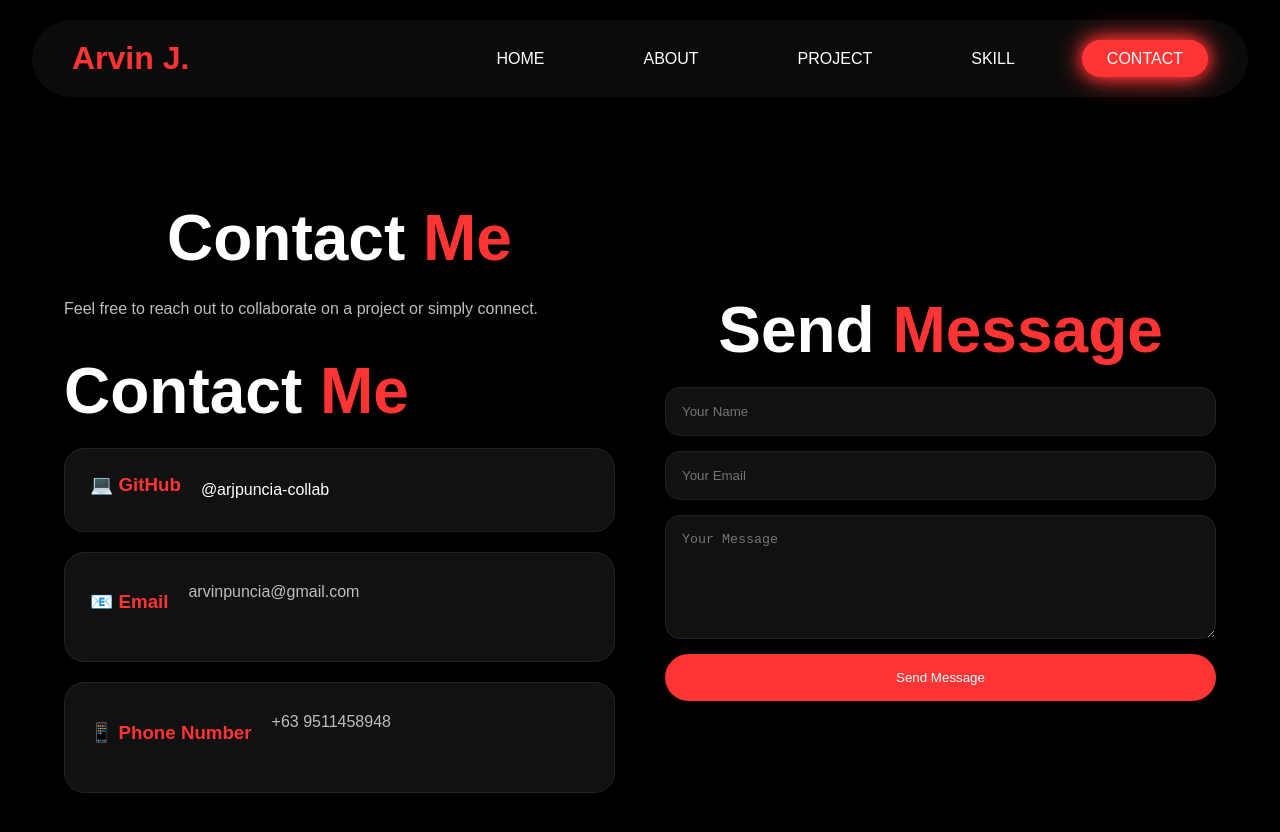
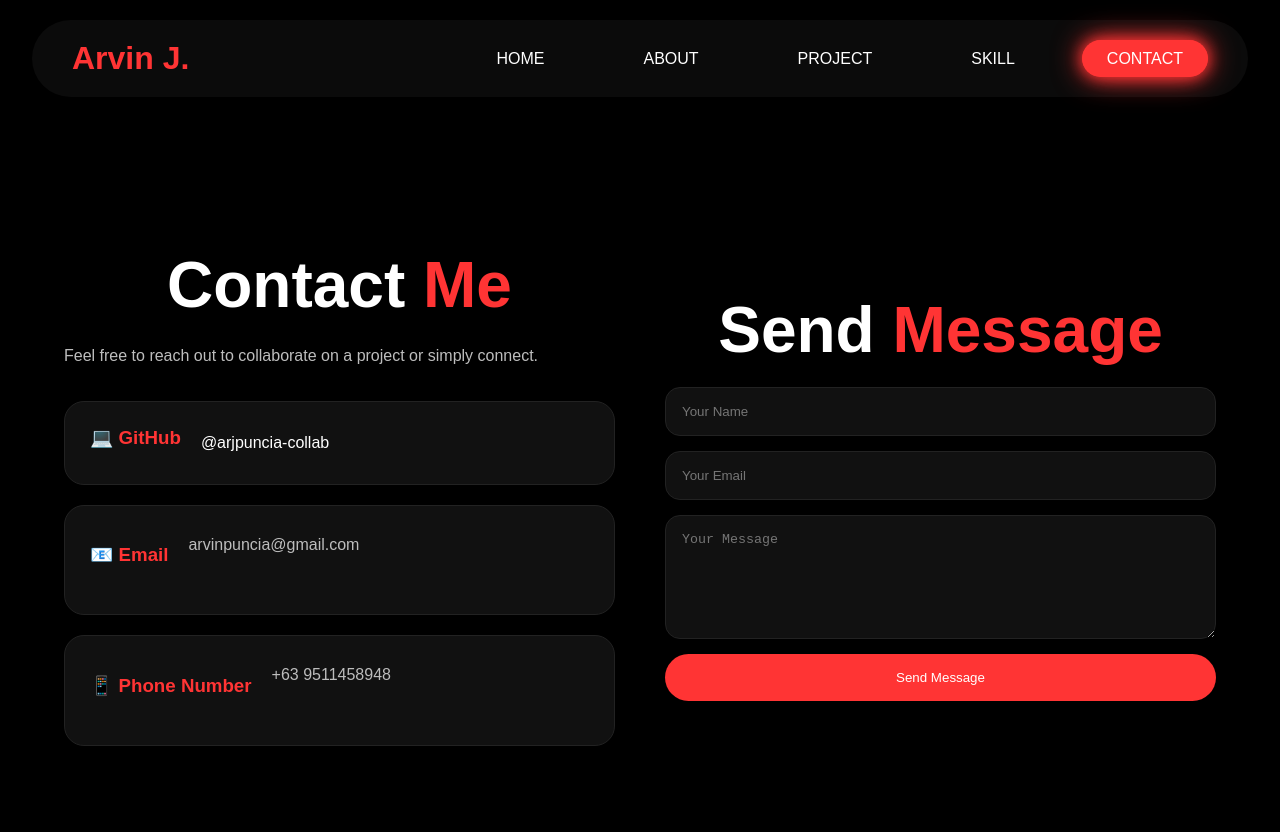
Before and after one commit to arjpuncia-collab/My-Frontend, a Next.js app in the folder my-project/: page /contact in a window 1280 px wide. Shown: the top 832 px of the page. Built offline with nearby package versions, Linux system fonts and the light colour scheme.

Commit message:
Porfolio

```diff
--- a/my-project/app/contact/page.tsx
+++ b/my-project/app/contact/page.tsx
@@ -14,12 +14,7 @@ export default function Contact() {
         </p>
 
         <div className="contact-left">
-
-  <h1>
-    Contact <span>Me</span>
-  </h1>
-
-  <div className="contact-card">
+<div className="contact-card">
     <h3>💻 GitHub</h3>
     <a href="https://github.com/arjpuncia-collab" target="_blank">
       @arjpuncia-collab
```
